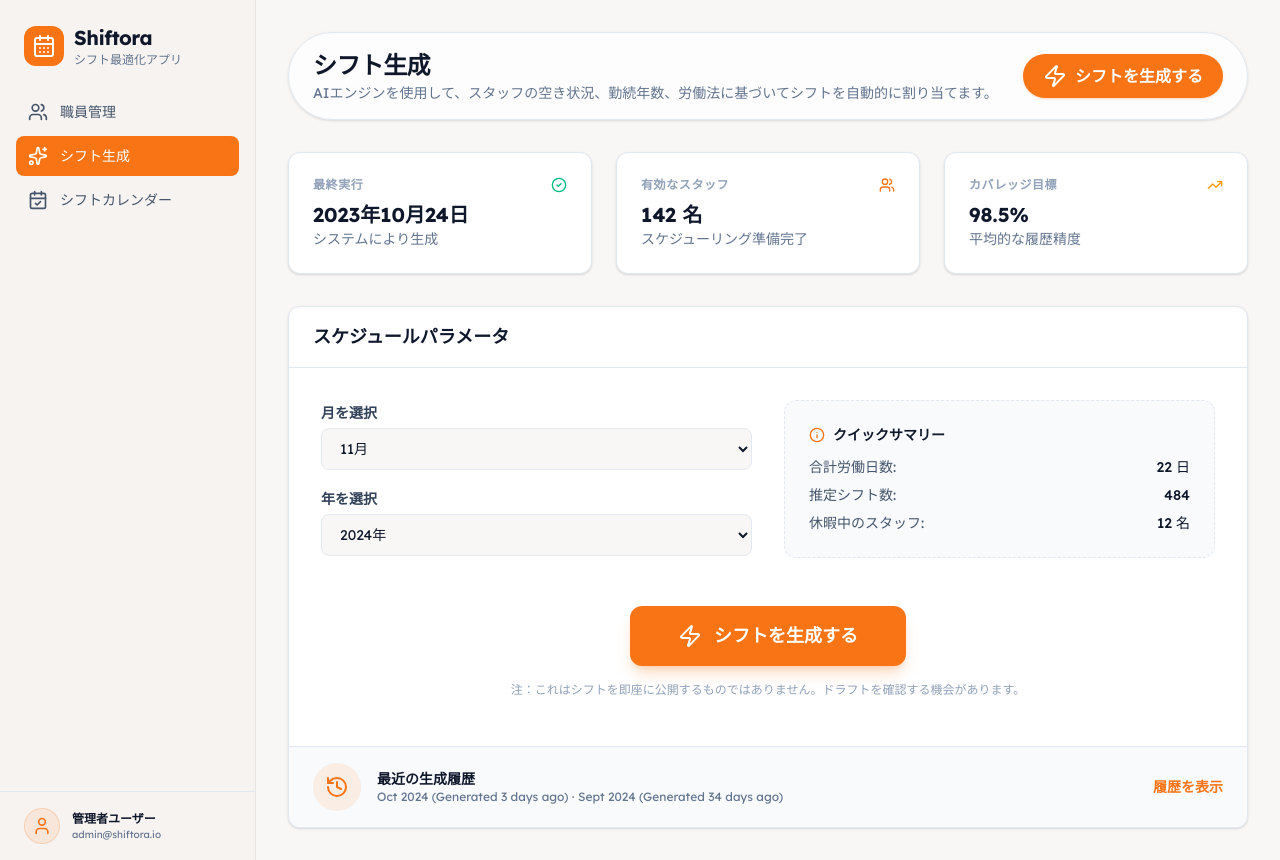
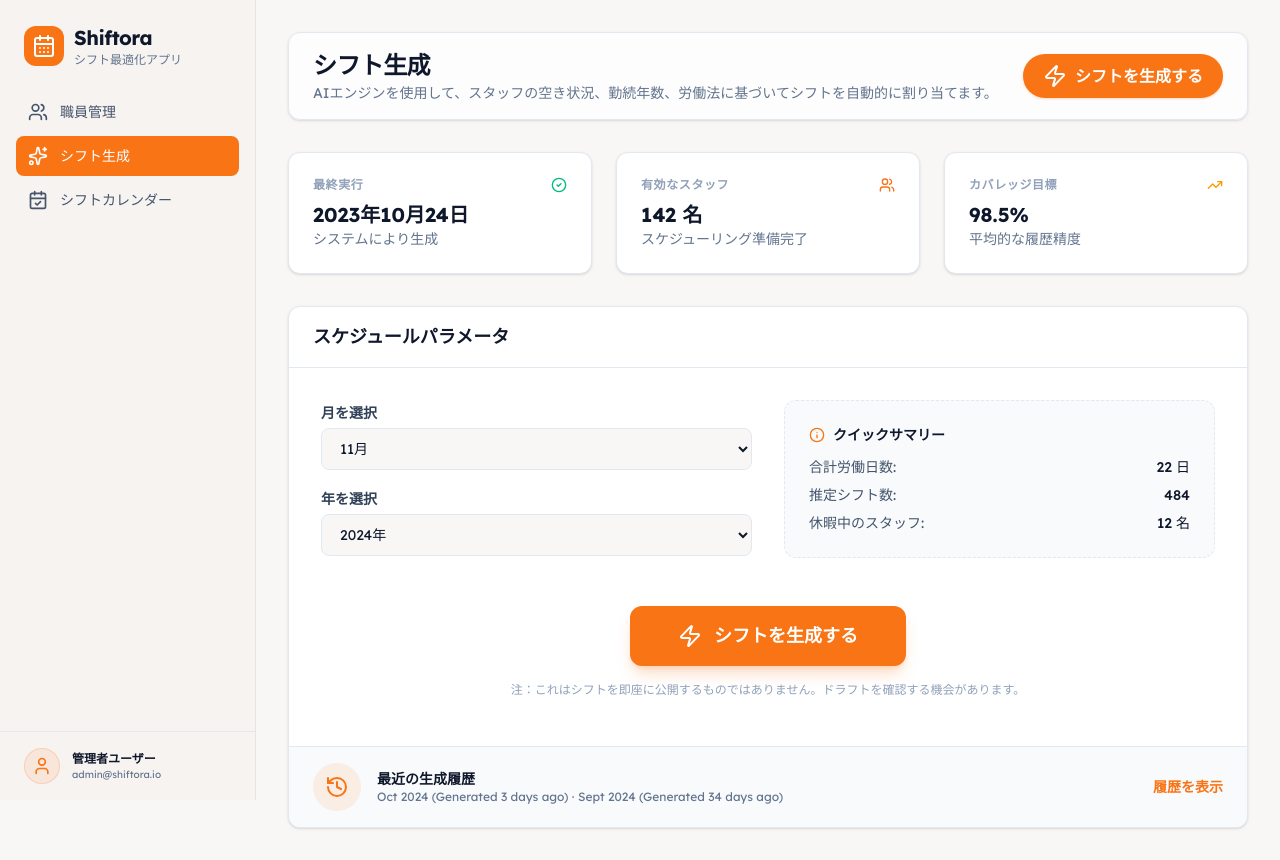
Before and after one commit to Kamon-Tahara-504/Shiftora, a Next.js app in the folder frontend/: page /shift/generate in a window 1280 px wide. Built offline with nearby package versions, Linux system fonts and the light colour scheme.

Commit message:
update: 共通ヘッダーのデザイン調整（角丸抑制）とサイドバーの高さ・スクロール修正

```diff
--- a/frontend/src/components/org/OrgPageHeader.tsx
+++ b/frontend/src/components/org/OrgPageHeader.tsx
@@ -2,22 +2,22 @@ import { ReactNode } from "react";
 
 type OrgPageHeaderProps = {
   title: string;
-  description?: string;
+  description?: ReactNode;
   actions?: ReactNode;
 };
 
 export function OrgPageHeader({ title, description, actions }: OrgPageHeaderProps) {
   return (
     <div className="mb-8">
-      <div className="inline-flex w-full items-center justify-between gap-6 rounded-full bg-white/80 px-6 py-4 shadow-sm border border-slate-200">
+      <div className="inline-flex w-full items-center justify-between gap-6 rounded-xl bg-white/80 px-6 py-4 shadow-sm border border-slate-200">
         <div className="min-w-0">
           <h2 className="text-xl md:text-2xl font-black tracking-tight text-slate-900">
             {title}
           </h2>
           {description && (
-            <p className="text-xs md:text-sm text-slate-500 mt-0.5 truncate">
+            <div className="text-xs md:text-sm text-slate-500 mt-0.5">
               {description}
-            </p>
+            </div>
           )}
         </div>
         {actions && (
--- a/frontend/src/components/org/OrgSidebar.tsx
+++ b/frontend/src/components/org/OrgSidebar.tsx
@@ -26,7 +26,7 @@ export function OrgSidebar() {
   ];
 
   return (
-    <aside className="w-64 flex-shrink-0 border-r border-stone-200 bg-[#f7f3f0] flex flex-col">
+    <aside className="w-64 h-screen overflow-y-auto flex-shrink-0 border-r border-stone-200 bg-[#f7f3f0] flex flex-col">
       <div className="p-6">
         <div className="flex items-center gap-2.5">
           <div className="bg-primary p-2 rounded-xl flex items-center justify-center">
```
